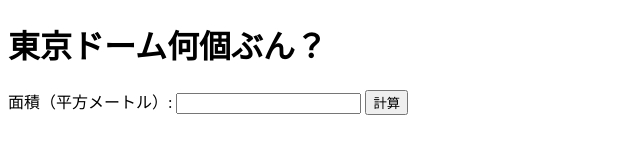
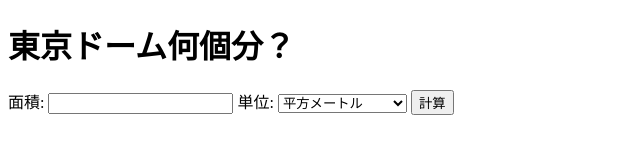
Before and after one commit to 0712kazu/HowManyDomes, a plain HTML site: page index.html in a window 1280 px wide. Shown: the whole page, without its empty margins (0-640 px from the left). Drawn offline with Linux system fonts and the light colour scheme.

Commit message:
Update index.html

```diff
--- a/index.html
+++ b/index.html
@@ -1,31 +1,53 @@
-
 <!DOCTYPE html>
 <html lang="ja">
 <head>
     <meta charset="UTF-8">
     <meta name="viewport" content="width=device-width, initial-scale=1.0">
-    <title>東京ドーム何個ぶん？</title>
+    <title>面積計算フォーム</title>
     <script>
-        function calculateTokyoDomes() {
-            var areaInput = document.getElementById("area").value;
-            var alertMessage = "数字を入力してください。";
-            if (isNaN(areaInput) || areaInput === "") {
-                alert(alertMessage);
+        function calculate() {
+            const tokyoDomeArea = 46755; // 東京ドームの面積（平方メートル）
+            const areaInput = document.getElementById('areaInput').value;
+            const unitSelect = document.getElementById('unitSelect').value;
+            const resultDiv = document.getElementById('result');
+
+            if (isNaN(areaInput) || areaInput <= 0) {
+                alert('数字を入力してください。');
                 return;
             }
-            var tokyoDomeArea = 46755; // 東京ドームの面積（平方メートル）
-            var numberOfTokyoDomes = areaInput / tokyoDomeArea;
-            document.getElementById("result").innerText = "東京ドーム " + numberOfTokyoDomes.toFixed(2) + " 個分（東京ドーム1個46755㎡）";
+
+            let areaInSquareMeters;
+            switch (unitSelect) {
+                case 'squareMeters':
+                    areaInSquareMeters = areaInput;
+                    break;
+                case 'squareKilometers':
+                    areaInSquareMeters = areaInput * 1000000;
+                    break;
+                case 'hectares':
+                    areaInSquareMeters = areaInput * 10000;
+                    break;
+                default:
+                    alert('単位を選択してください。');
+                    return;
+            }
+
+            const numTokyoDomes = (areaInSquareMeters / tokyoDomeArea).toFixed(2);
+            resultDiv.textContent = `東京ドーム ${numTokyoDomes} 個分（東京ドーム46755平方メートル）`;
         }
     </script>
 </head>
 <body>
-    <h1>東京ドーム何個ぶん？</h1>
-    <form onsubmit="event.preventDefault(); calculateTokyoDomes();">
-        <label for="area">面積（平方メートル）:</label>
-        <input type="text" id="area" name="area" required>
-        <input type="submit" value="計算">
-    </form>
-    <p id="result"></p>
+    <h1>東京ドーム何個分？</h1>
+    <label for="areaInput">面積:</label>
+    <input type="text" id="areaInput" oninput="this.value = this.value.replace(/[^0-9]/g, '');">
+    <label for="unitSelect">単位:</label>
+    <select id="unitSelect">
+        <option value="squareMeters">平方メートル</option>
+        <option value="squareKilometers">平方キロメートル</option>
+        <option value="hectares">ヘクタール</option>
+    </select>
+    <button onclick="calculate()">計算</button>
+    <div id="result"></div>
 </body>
 </html>
```
